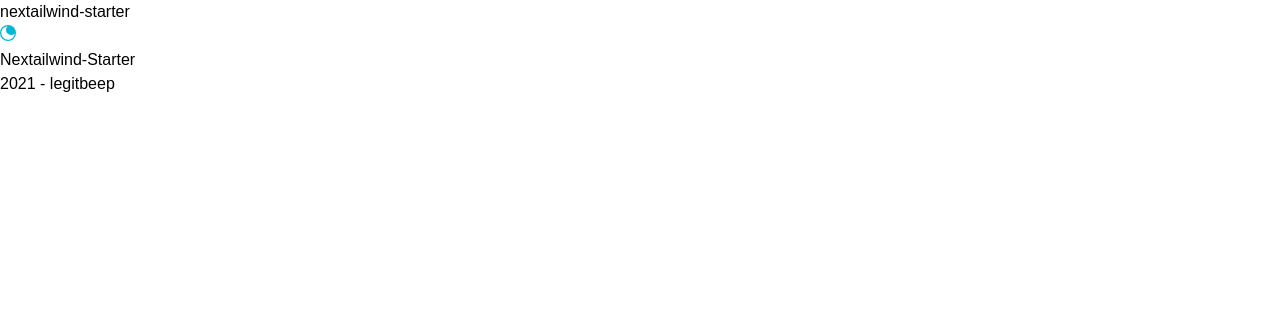
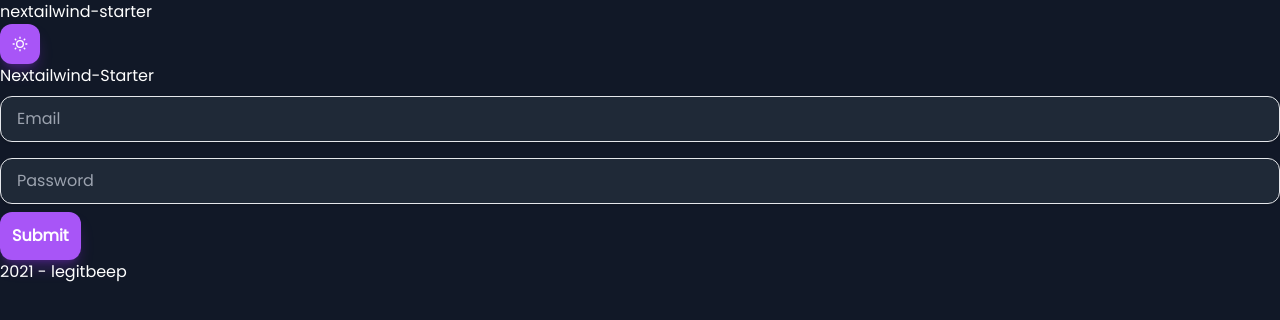
Before and after one commit to legitbeep/nextailwind-starter, a Next.js app: page / in a window 1280 px wide. Shown: the top 320 px of the page. Built offline with nearby package versions, Linux system fonts and the light colour scheme.

Commit message:
feat: add form for auth

```diff
--- /dev/null
+++ b/src/components/auth/Form.tsx
@@ -0,0 +1,38 @@
+import React, { useState } from "react";
+
+const Form = () => {
+  const [email, setEmail] = useState("");
+  const [password, setPassword] = useState("");
+  const handleSubmit = (e: React.FormEvent<HTMLFormElement>) => {
+    e.preventDefault();
+    if (!email.match(/^\w+([\.-]?\w+)*@\w+([\.-]?\w+)*(\.\w{2,3})+$/)) {
+      alert("Invalid email");
+      return;
+    }
+    if (password.length < 8) {
+      alert("Minimum password length is 8.");
+      return;
+    }
+  };
+  return (
+    <form onSubmit={(e) => handleSubmit(e)}>
+      <input
+        type="email"
+        value={email}
+        placeholder="Email"
+        onChange={(e) => setEmail(e.target.value)}
+      />
+      <input
+        type="password"
+        value={password}
+        placeholder="Password"
+        onChange={(e) => setPassword(e.target.value)}
+      />
+      <button type="submit" className="button w-full my-2">
+        Submit
+      </button>
+    </form>
+  );
+};
+
+export default Form;
--- a/src/components/layout/Header.tsx
+++ b/src/components/layout/Header.tsx
@@ -1,14 +1,19 @@
 import { useTheme } from "next-themes";
+import { useEffect } from "react";
 
 import { RiMoonFill, RiSunLine } from "react-icons/ri";
 
 const Header = () => {
   const { resolvedTheme, setTheme } = useTheme();
+  useEffect(() => {
+    setTheme(localStorage.getItem("theme") || "dark");
+  }, []);
+  console.log(resolvedTheme === "light");
   return (
-    <header className="flex justify-between items-center">
+    <header className="flex justify-between items-center py-3">
       <h2 className="text-2xl font-bold underline">nextailwind-starter</h2>
       <button
-        className="button"
+        className="button text-white"
         onClick={() => setTheme(resolvedTheme === "light" ? "dark" : "light")}
       >
         {resolvedTheme === "light" ? <RiMoonFill /> : <RiSunLine />}
--- a/src/components/layout/index.tsx
+++ b/src/components/layout/index.tsx
@@ -7,7 +7,7 @@ type LayoutProps = {
 
 const Layout = ({ children }: LayoutProps) => {
   return (
-    <main className="bg-background-900 text-primary-50">
+    <main>
       <section className="max-w-[800px] p-2 mx-auto min-h-screen">
         <Header />
         {children}
--- a/src/pages/_app.tsx
+++ b/src/pages/_app.tsx
@@ -10,6 +10,7 @@ import type { AppProps } from "next/app";
 import { ThemeProvider } from "next-themes";
 import { DefaultSeo } from "next-seo";
 import NProgress from "nprogress";
+import "@fontsource/poppins";
 
 import "nprogress/nprogress.css";
 
--- a/src/pages/index.tsx
+++ b/src/pages/index.tsx
@@ -1,7 +1,8 @@
 import type { NextPage } from "next";
 import { useState, useEffect } from "react";
+import { NextSeo } from "next-seo";
 
-import { NextSeo } from "next-seo";
+import Form from "components/auth/Form";
 
 const Home: NextPage = () => {
   const [mounted, setMounted] = useState(false);
@@ -17,9 +18,10 @@ const Home: NextPage = () => {
       <NextSeo title="Home" />
       <section data-testid="home-page">
         <div className="flex flex-col items-center justify-center py-20">
-          <h1 className="text-5xl font-bold text-center text-gray-800 dark:text-gray-100">
+          <h1 className="text-3xl font-bold text-center ">
             Nextailwind-Starter
           </h1>
+          <Form />
           {/*
           <button
             className="px-4 py-2 mt-16 font-semibold text-white bg-black rounded-md dark:text-black dark:bg-white"
--- a/src/styles/tailwind.css
+++ b/src/styles/tailwind.css
@@ -3,5 +3,11 @@
 @tailwind utilities;
 
 .button {
-  @apply rounded-lg bg-primary-500 hover:bg-primary-700 text-white font-bold text-base;
+  @apply bg-primary-500 hover:bg-primary-700 text-white dark:text-white font-bold p-3 rounded-xl shadow-lg shadow-primary-600/30;
 }
+body {
+  @apply dark:bg-background-900 bg-white;
+}
+input {
+  @apply shadow dark:bg-background-800 my-2 appearance-none border rounded-xl w-full py-3 px-4 text-gray-700 leading-tight;
+}
--- a/tailwind.config.js
+++ b/tailwind.config.js
@@ -8,8 +8,8 @@ module.exports = {
   content: [],
   theme: {
     colors: {
-      primary: colors.cyan,
-      secondary: colors.emerald,
+      primary: colors.purple,
+      secondary: colors.indigo,
       textPrimary: colors.white,
       textSecondary: colors.gray,
       background: colors.gray,
```
